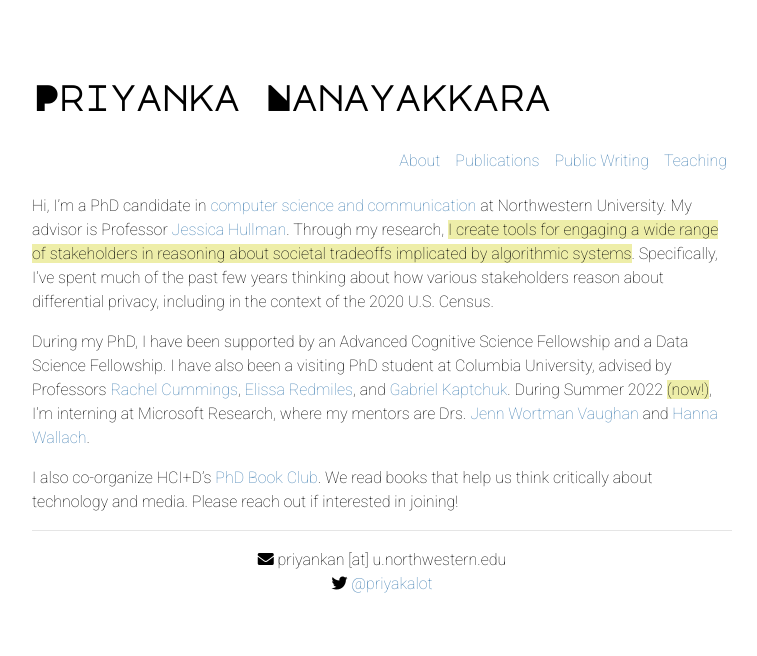
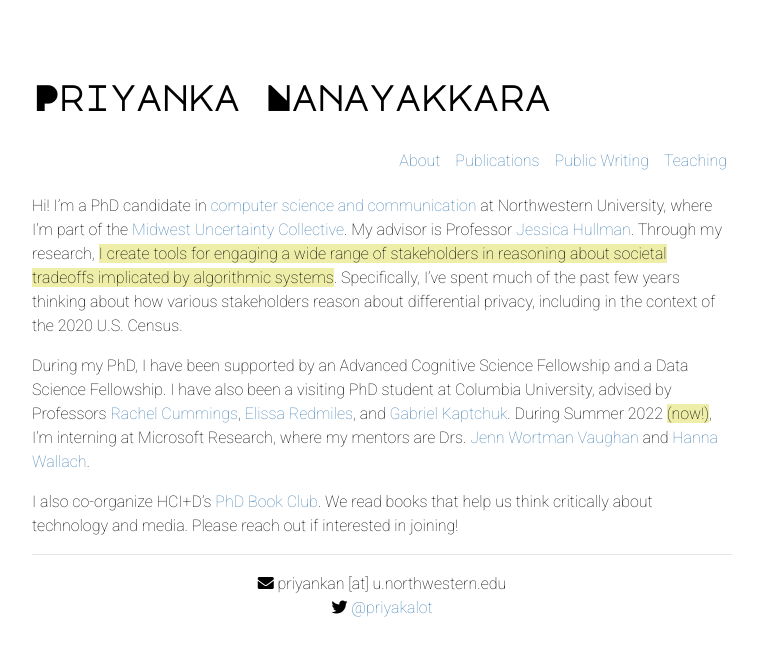
Before and after one commit to priyakalot/priyakalot.github.io, a Jekyll site: the page built from index.md, in a window 1280 px wide. Shown: the top 656 px of the page, without its empty margins (258-1015 px from the left). Built offline with Jekyll 4.4.1, drawn with Linux system fonts in a browser that asks for light colours; nearby versions of some CDN libraries.

Commit message:
Update index.md

```diff
--- a/index.md
+++ b/index.md
@@ -2,7 +2,7 @@
 layout: default
 ---
 
-Hi, I'm a PhD candidate in [computer science and communication](https://tsb.northwestern.edu/ "https://tsb.northwestern.edu/") at Northwestern University. My advisor is Professor [Jessica Hullman](http://users.eecs.northwestern.edu/~jhullman/). Through my research, <mark>I create tools for engaging a wide range of stakeholders in reasoning about societal tradeoffs implicated by algorithmic systems</mark>. Specifically, I've spent much of the past few years thinking about how various stakeholders reason about differential privacy, including in the context of the 2020 U.S. Census.
+Hi! I'm a PhD candidate in [computer science and communication](https://tsb.northwestern.edu/ "https://tsb.northwestern.edu/") at Northwestern University, where I'm part of the [Midwest Uncertainty Collective](https://mucollective.northwestern.edu/). My advisor is Professor [Jessica Hullman](http://users.eecs.northwestern.edu/~jhullman/). Through my research, <mark>I create tools for engaging a wide range of stakeholders in reasoning about societal tradeoffs implicated by algorithmic systems</mark>. Specifically, I've spent much of the past few years thinking about how various stakeholders reason about differential privacy, including in the context of the 2020 U.S. Census.
 
 During my PhD, I have been supported by an Advanced Cognitive Science Fellowship and a Data Science Fellowship. I have also been a visiting PhD student at Columbia University, advised by Professors [Rachel Cummings](https://www.engineering.columbia.edu/faculty/rachel-cummings), [Elissa Redmiles](https://elissaredmiles.com/), and [Gabriel Kaptchuk](https://cs-people.bu.edu/kaptchuk/). During Summer 2022 <mark>(now!)</mark>, I'm interning at Microsoft Research, where my mentors are Drs. [Jenn Wortman Vaughan](http://www.jennwv.com/) and [Hanna Wallach](http://dirichlet.net/).
 
```
